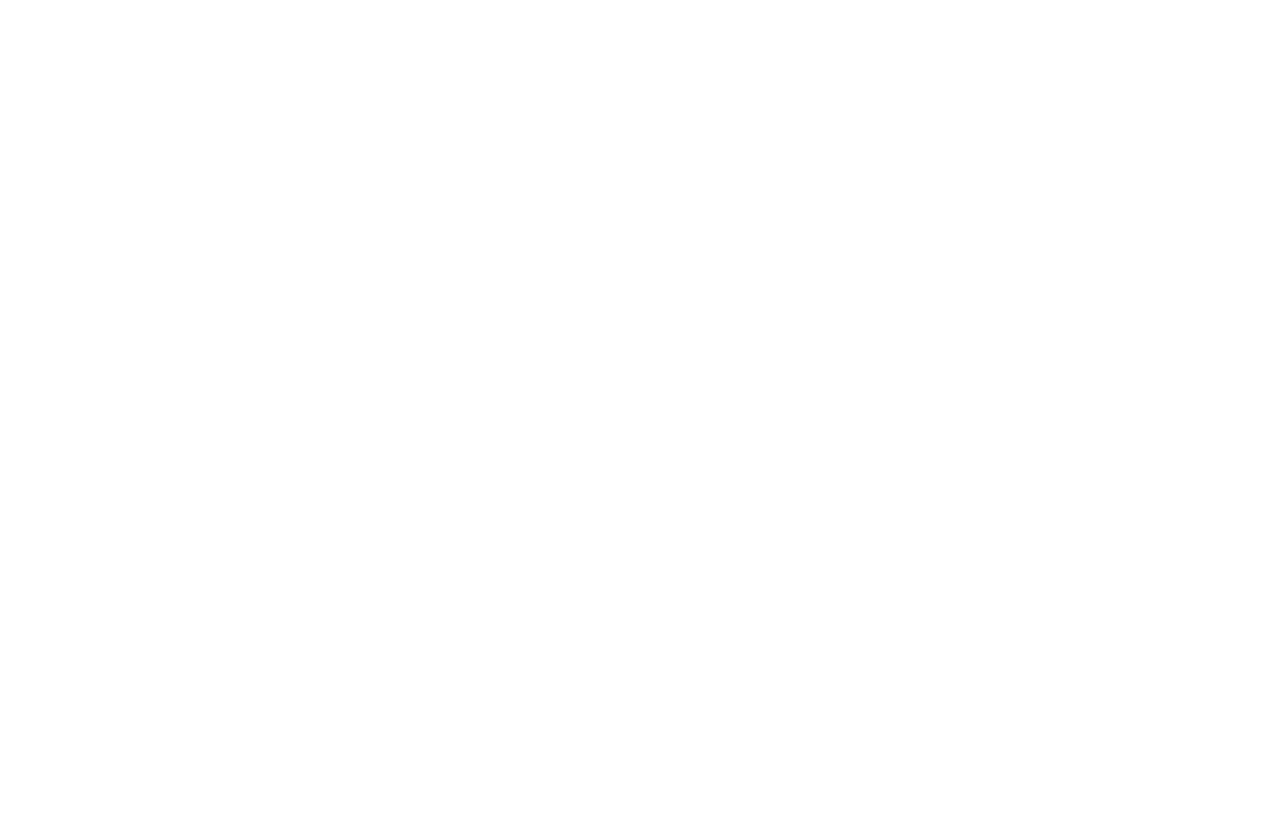
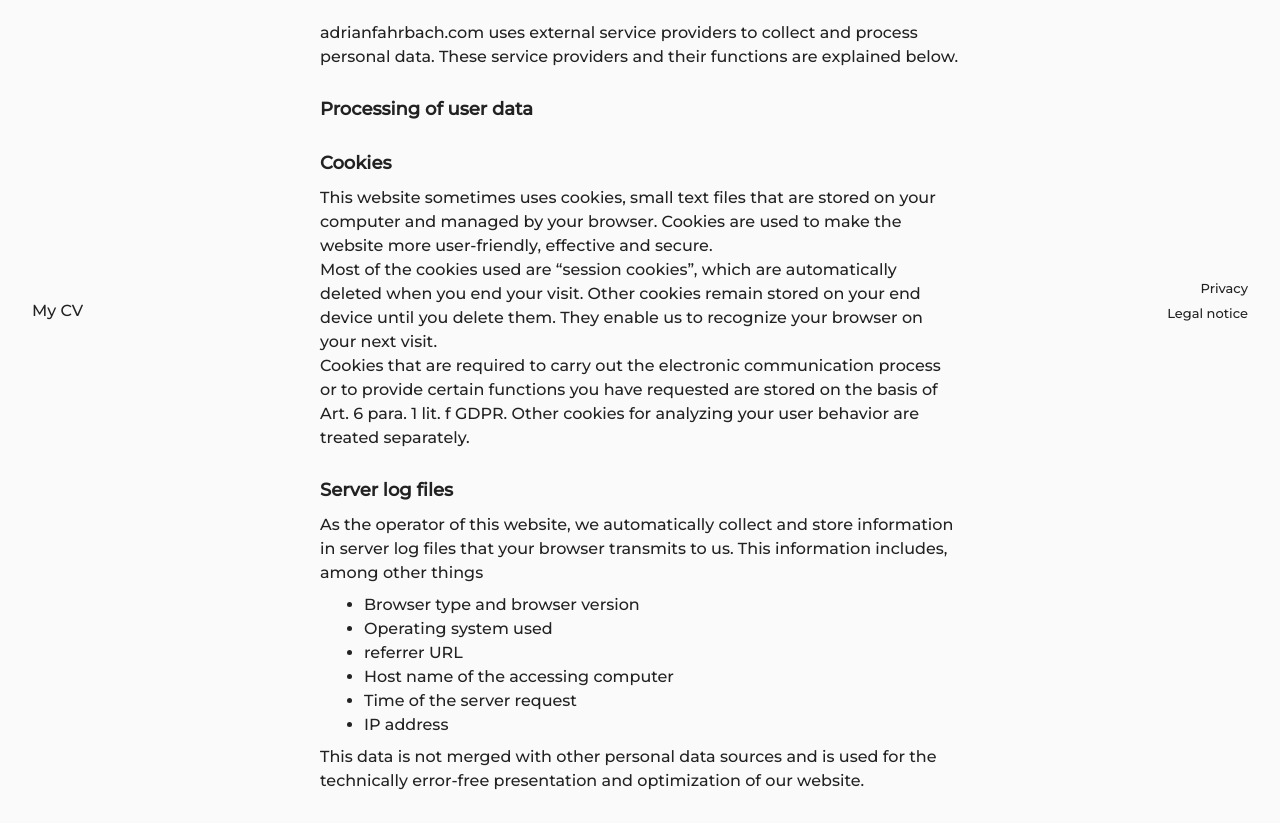
Before and after one commit to AdrianFahrbach/personal-website, a Next.js app: page /privacy in a window 1280 px wide. Before the commit this address had no page. Shown: the part 455-1278 px from the top of the page. Before the commit the page ends 800 px from the top, so only its background shows below. Built offline with nearby package versions, Linux system fonts and the light colour scheme.

Commit message:
✨ feat: add legal subpages

```diff
--- a/src/app/page.tsx
+++ b/src/app/page.tsx
@@ -6,6 +6,7 @@
   return (
     <main>
       <Header />
+      <section>
         <SplineScene />
         <Headline
           text={[
@@ -15,6 +16,7 @@
             ['working', 'at', { text: 'Orcaya', isHighlighted: true }, '.'],
           ]}
         />
+      </section>
     </main>
   );
 }
--- /dev/null
+++ b/src/app/privacy/page.tsx
@@ -0,0 +1,111 @@
+import { Header } from '@/components/Header';
+import Link from 'next/link';
+import pageStyles from '@/styles/pages.module.scss';
+
+export default function LegalNotice() {
+  return (
+    <main>
+      <Header />
+      <section className={pageStyles.section}>
+        <div className={pageStyles.wrapper}>
+          <div className={pageStyles.contentContainer}>
+            <h1>Privacy information</h1>
+
+            <h2>Purpose of the collection of personal data</h2>
+            <p>We collect personal data for the following reasons:</p>
+            <ul>
+              <li>To operate and continually improve the website.</li>
+              <li>
+                To understand user behavior on adrianfahrbach.com in order to ensure that the website functions
+                properly.
+              </li>
+            </ul>
+
+            <h2>Methods for collecting and processing personal data</h2>
+            <p>
+              adrianfahrbach.com uses external service providers to collect and process personal data. These service
+              providers and their functions are explained below.
+            </p>
+
+            <h3>Processing of user data</h3>
+
+            <h4>Cookies</h4>
+            <p>
+              This website sometimes uses cookies, small text files that are stored on your computer and managed by your
+              browser. Cookies are used to make the website more user-friendly, effective and secure.
+            </p>
+            <p>
+              Most of the cookies used are &ldquo;session cookies&rdquo;, which are automatically deleted when you end your visit.
+              Other cookies remain stored on your end device until you delete them. They enable us to recognize your
+              browser on your next visit.
+            </p>
+            <p>
+              Cookies that are required to carry out the electronic communication process or to provide certain
+              functions you have requested are stored on the basis of Art. 6 para. 1 lit. f GDPR. Other cookies for
+              analyzing your user behavior are treated separately.
+            </p>
+
+            <h4>Server log files</h4>
+            <p>
+              As the operator of this website, we automatically collect and store information in server log files that
+              your browser transmits to us. This information includes, among other things
+            </p>
+            <ul>
+              <li>Browser type and browser version</li>
+              <li>Operating system used</li>
+              <li>referrer URL</li>
+              <li>Host name of the accessing computer</li>
+              <li>Time of the server request</li>
+              <li>IP address</li>
+            </ul>
+            <p>
+              This data is not merged with other personal data sources and is used for the technically error-free
+              presentation and optimization of our website.
+            </p>
+
+            <h4>Sentry</h4>
+            <p>
+              This website uses the Sentry service to improve technical stability by monitoring system stability and
+              identifying code errors. Sentry is certified under the EU-US data protection agreement and is therefore
+              committed to complying with EU data protection regulations.
+            </p>
+            <p>The information collected by Sentry includes:</p>
+            <ul>
+              <li>the browser type/version</li>
+              <li>the type of device</li>
+              <li>the operating system used</li>
+              <li>the URL of the page on which an error occurred</li>
+              <li>the time of the server request</li>
+            </ul>
+
+            <h4>Vercel</h4>
+            <p>
+              This website uses the <a href='https://vercel.com/'>Vercel</a> service. The provider is Vercel Inc, 340 S
+              Lemon Ave #4133, Walnut, CA 91789, USA. Vercel is a cloud platform through which we provide our website.
+              provide our website. This means that visits to our website are processed or routed through Vercel&apos;s
+              servers. is routed through. The data associated with your visit to our website is also transmitted to
+              Vercel transmitted. This is necessary so that your browser request can be processed successfully. This
+              data includes:
+            </p>
+            <ul>
+              <li>the browser type/version</li>
+              <li>the operating system used</li>
+              <li>the referrer URL (the previously visited page)</li>
+              <li>the IP address</li>
+              <li>the time of the server request</li>
+              <li>Cookies</li>
+            </ul>
+            <p>
+              You can find Vercel&apos;s privacy policy at{' '}
+              <a href='https://vercel.com/legal/privacy-policy'>https://vercel.com/legal/privacy-policy</a>.
+            </p>
+            <p>
+              The data processing is carried out on the basis of Art. 6 para. 1 lit. f GDPR, as the data transmission is
+              necessary in order to be able to use the website.
+            </p>
+          </div>
+        </div>
+      </section>
+    </main>
+  );
+}
--- a/src/components/AnimatedLink.module.scss
+++ b/src/components/AnimatedLink.module.scss
@@ -14,6 +14,10 @@
   }
 }
 
+.isSmall {
+  font-size: 13px;
+}
+
 .labelTop {
   display: inline-block;
   transition: transform 0.25s ease-in-out;
--- a/src/components/AnimatedLink.tsx
+++ b/src/components/AnimatedLink.tsx
@@ -5,15 +5,17 @@
 import React, { useContext } from 'react';
 import styles from './AnimatedLink.module.scss';
 import { Achievement } from '@/services/achievements.service';
+import classNames from 'classnames';
 
 interface AnimatedLinkProps {
   to: string;
   label: string;
   isExternal?: boolean;
+  isSmall?: boolean;
   achievementToUnlock?: Achievement;
 }
 
-export const AnimatedLink: React.FC<AnimatedLinkProps> = ({ to, label, achievementToUnlock, isExternal }) => {
+export const AnimatedLink: React.FC<AnimatedLinkProps> = ({ to, label, isExternal, isSmall, achievementToUnlock }) => {
   const { achievements, unlockAchievement } = useContext(AchievementsContext);
 
   function handeClick() {
@@ -22,12 +24,15 @@
     }
   }
 
-  const externalProps = {};
-  // const externalProps = isExternal ? { target: '_blank', rel: 'noopener noreferrer' } : {};
+  const externalProps = isExternal ? { target: '_blank', rel: 'noopener noreferrer' } : {};
 
   return (
-    // <Link href={to} onClick={handeClick} className={styles.animatedLink} {...externalProps} aria-label={label}>
-    <Link href='/' onClick={handeClick} className={styles.animatedLink} {...externalProps} aria-label={label}>
+    <Link
+      href={to}
+      onClick={handeClick}
+      className={classNames([styles.animatedLink, isSmall && styles.isSmall])}
+      {...externalProps}
+      aria-label={label}>
       <span className={styles.labelTop}>{label}</span>
       <span className={styles.labelBottom} aria-hidden>
         {label}
--- a/src/components/Header.module.scss
+++ b/src/components/Header.module.scss
@@ -1,11 +1,11 @@
 .linkContainer {
-  position: absolute;
+  position: fixed;
   z-index: 999;
   display: flex;
   gap: 18px;
   align-items: center;
   justify-content: space-between;
-  margin: 22px 32px;
+  margin: var(--wrapper-padding-y) var(--wrapper-padding-x);
 }
 
 .topLeft {
@@ -26,4 +26,8 @@
 .bottomRight {
   right: 0;
   bottom: 0;
+  display: flex;
+  flex-direction: column;
+  gap: 5px;
+  align-items: flex-end;
 }
--- a/src/components/Header.tsx
+++ b/src/components/Header.tsx
@@ -20,7 +20,8 @@
         <AnimatedLink to='mailto:adrianfahrbach@me.com' label='Contact me' achievementToUnlock='contact' />
       </div>
       <div className={classNames([styles.linkContainer, styles.bottomRight])}>
-        <AnimatedLink to='/imprint' label='Imprint' />
+        <AnimatedLink isSmall to='/privacy' label='Privacy' />
+        <AnimatedLink isSmall to='/legal-notice' label='Legal notice' />
       </div>
       <div className={classNames([styles.linkContainer, styles.bottomLeft])}>
         <AnimatedLink to='/cv.pdf' label='My CV' isExternal achievementToUnlock='cv' />
--- a/src/styles/globals.scss
+++ b/src/styles/globals.scss
@@ -4,6 +4,13 @@
   --text-primary: #222;
   --text-secondary: rgba(22, 22, 22, 0.4);
   --text-contrast: #fafafa;
+  --wrapper-padding-x: 32px;
+  --wrapper-padding-y: 22px;
+
+  --font-size-h1: 32px;
+  --font-size-h2: 24px;
+  --font-size-h3: 18px;
+  --font-size-h4: 18px;
 }
 
 /* @media (prefers-color-scheme: dark) {
@@ -31,8 +38,50 @@
 }
 
 body {
+  line-height: 1.5;
   color: var(--text-primary);
   background: var(--background-color);
+}
+
+h1,
+h2,
+h3,
+h4 {
+  margin: 1.5em 0 0.5em;
+
+  &:first-child {
+    margin-top: 0;
+  }
+
+  &:last-child {
+    margin-bottom: 0;
+  }
+}
+
+h1, h2 {
+  margin: 2em 0 0.75em;
+}
+
+h1 {
+  font-size: var(--font-size-h1);
+}
+
+h2 {
+  font-size: var(--font-size-h2);
+}
+
+h3 {
+  font-size: var(--font-size-h3);
+}
+
+h4 {
+  font-size: var(--font-size-h3);
+}
+
+ul,
+ol {
+  padding-left: 24px;
+  margin: 0.5em 1.25em;
 }
 
 a {
--- /dev/null
+++ b/src/styles/pages.module.scss
@@ -0,0 +1,28 @@
+.section {
+  display: flex;
+  align-items: center;
+  justify-content: center;
+  width: 100%;
+  min-height: 100vh;
+  min-height: 100svh;
+
+  a {
+    text-decoration: underline;
+    text-underline-offset: 0.25em;
+    transition: opacity 0.25s ease;
+
+    &:hover {
+      opacity: 0.8;
+    }
+  }
+}
+
+.wrapper {
+  padding: 0 var(--wrapper-padding-x);
+}
+
+.contentContainer {
+  max-width: 640px;
+  padding: 120px 0;
+  margin: 0 auto;
+}
```
Also changed, not shown: src/app/legal-notice/page.tsx (added, +61 -0 lines). Lines whose indentation alone changed are shown as unchanged.
